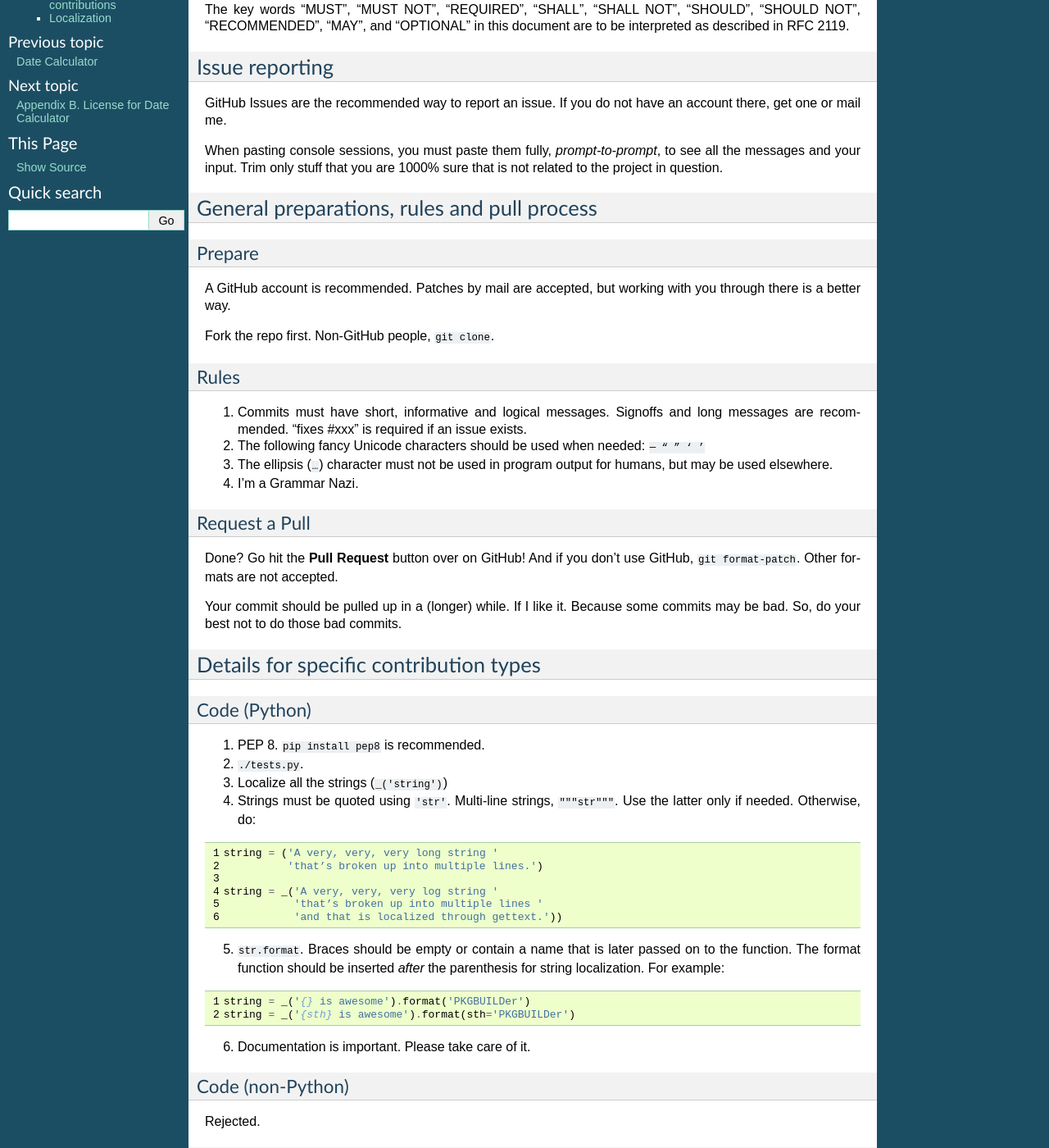
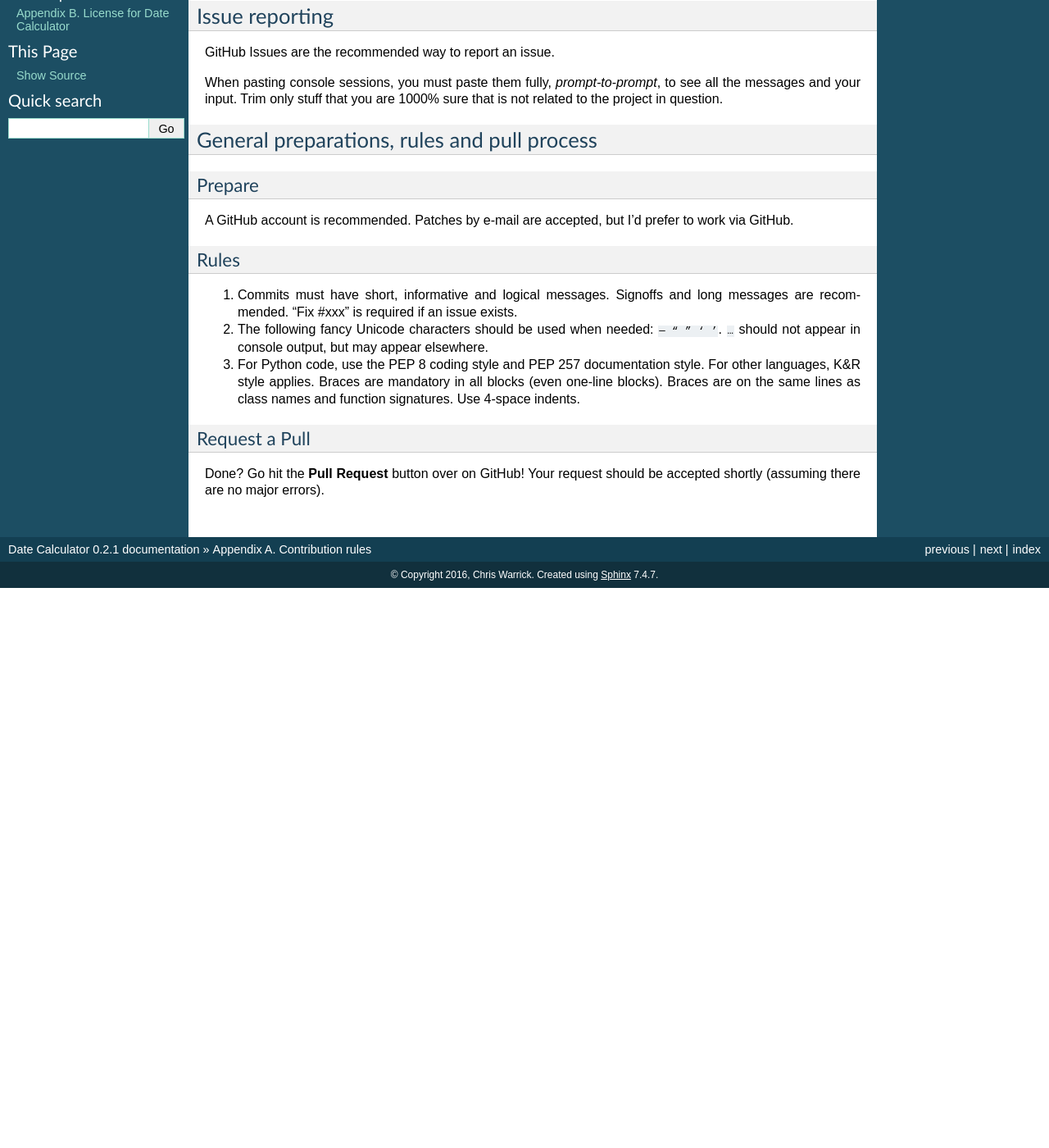
Before and after one commit to Kwpolska/datecalc, a Sphinx documentation site: the page built from docs/CONTRIBUTING.rst, in a window 1280 px wide and 1400 px high, scrolled down 268 px. Shown: the whole window at 82% size. Built offline with Sphinx 7.4.7, drawn with Linux system fonts in a browser that asks for light colours; after the commit the page ends 985 px from its top, so only the background shows below that; some of the changed text lies outside the part shown.

Commit message:
Update CONTRIBUTING.rst and PKGBUILD
Signed-off-by: Chris Warrick <kwpolska@gmail.com>

```diff
--- a/docs/CONTRIBUTING.rst
+++ b/docs/CONTRIBUTING.rst
@@ -2,19 +2,16 @@
 Appendix A. Contribution rules
 ==============================
 :Info: Those are the contribution rules for Date Calculator.
-:Author: Chris Warrick <chris@chriswarrick.com>
-:Copyright: © 2016, Chris Warrick.
-:License: BSD (see /LICENSE or :doc:`Appendix B <LICENSE>`.)
-:Date: 2016-05-04
-:Version: 0.2.1
+:Copyright: © 2012-2016, Chris Warrick.
+:License: 3-clause BSD
 
 .. index:: contributing
 
-Do you want to contribute to this project?  Great!  I’d love to see some help,
+Do you want to contribute to this project? Great! I’d love to see some help,
 but you must comply with some rules.
 
 The key words “MUST”, “MUST NOT”, “REQUIRED”, “SHALL”, “SHALL
-NOT”, “SHOULD”, “SHOULD NOT”, “RECOMMENDED”,  “MAY”, and
+NOT”, “SHOULD”, “SHOULD NOT”, “RECOMMENDED”, “MAY”, and
 “OPTIONAL” in this document are to be interpreted as described in
 RFC 2119.
 
@@ -24,13 +21,11 @@
 
 .. index:: issues
 
-GitHub Issues are the recommended way to report an issue.  If you do not have an
-account there, get one or mail me.
+GitHub Issues are the recommended way to report an issue.
 
-When pasting console sessions, you must paste them fully,
-*prompt-to-prompt*, to see all the messages and your input.
-Trim only stuff that you are 1000% sure that is not related
-to the project in question.
+When pasting console sessions, you must paste them fully, *prompt-to-prompt*,
+to see all the messages and your input. Trim only stuff that you are 1000%
+sure that is not related to the project in question.
 
 --------------------------------------------
 General preparations, rules and pull process
@@ -39,103 +34,25 @@
 Prepare
 =======
 
-A GitHub account is recommended.  Patches by mail are accepted, but working
-with you through there is a better way.
-
-Fork the repo first.  Non-GitHub people, ``git clone``.
-
-.. _Rules:
+A GitHub account is recommended. Patches by e-mail are accepted, but I’d prefer
+to work via GitHub.
 
 Rules
 =====
 
-1. Commits must have short, informative and logical messages.  Signoffs and
-   long messages are recommended.  “fixes #xxx” is required if an issue
+1. Commits must have short, informative and logical messages. Signoffs and
+   long messages are recommended. “Fix #xxx” is required if an issue
    exists.
 2. The following fancy Unicode characters should be used when
-   needed: ``— “ ” ‘ ’``
-3. The ellipsis (``…``) character must not be used in program output for
-   humans, but may be used elsewhere.
-4. I’m a Grammar Nazi.
+   needed: ``— “ ” ‘ ’``. ``…`` should not appear in console output, but may
+   appear elsewhere.
+3. For Python code, use the PEP 8 coding style and PEP 257 documentation style.
+   For other languages, K&R style applies. Braces are mandatory in all blocks
+   (even one-line blocks). Braces are on the same lines as class names and
+   function signatures. Use 4-space indents.
 
 Request a Pull
 ==============
 
-Done?  Go hit the **Pull Request** button over on GitHub!  And if you don’t
-use GitHub, ``git format-patch``.  Other formats are not accepted.
-
-Your commit should be pulled up in a (longer) while.  If I like it.  Because
-some commits may be bad.  So, do your best not to do those bad commits.
-
----------------------------------------
-Details for specific contribution types
----------------------------------------
-
-Code (Python)
-=============
-
-1. PEP 8.  ``pip install pep8`` is recommended.
-2. ``./tests.py``.
-3. Localize all the strings (``_('string')``)
-4. Strings must be quoted using ``'str'``.  Multi-line strings, ``"""str"""``.
-   Use the latter only if needed.  Otherwise, do:
-
-.. code-block:: python
-   :linenos:
-
-   string = ('A very, very, very long string '
-             'that’s broken up into multiple lines.')
-
-   string = _('A very, very, very log string '
-              'that’s broken up into multiple lines '
-              'and that is localized through gettext.'))
-
-5. ``str.format``.  Braces should be empty or contain a name that is later
-   passed on to the function.  The format function should be inserted *after*
-   the parenthesis for string localization.  For example:
-
-.. code-block:: python
-   :linenos:
-
-   string = _('{} is awesome').format('PKGBUILDer')
-   string = _('{sth} is awesome').format(sth='PKGBUILDer')
-
-6. Documentation is important.  Please take care of it.
-
-Code (non-Python)
-=================
-
-Rejected.
-
-Non-code contributions
-======================
-
-Those are accepted.  No specific rules exist.  And don’t remove any files
-without my permission (``docs/*.8.gz`` in particular).
-
-Localization
-============
-
-.. index:: locale
-
-1. Run ``mkdir -p locale/[CODE]/LC_MESSAGES`` in your terminal, replacing
-   ``[CODE]`` by your language code, as in /usr/share/locale.
-2. Copy the ``/messages.pot`` file to
-   ``locale/[CODE]/LC_MESSAGES/[PROJECT].po`` (replace ``[PROJECT]`` with the
-   project name, all-lowercase)
-3. Do your work.  The comments will inform you where this string is, and the
-   ones starting with 'TRANSLATORS:' are for you to read and make use of.
-   Other comments come from my code and you should not care about them.  And
-   if it is directed for translators, let me know.  The Poedit_ app may be
-   of help.  Please take care of the headers at the top of the file (with a
-   text editor, do not use Poedit for that!)  and modify them.  The
-   Last-Translator, Language-Team and Language are important, the others are
-   auto-generated anyways.  The general :ref:`Rules` apply, please take care
-   of it!
-4. Commit (``-s/--signoff`` is required here).
-5. Your translation will be added in the next release, or, if a release isn’t
-   planned in the near future, a new release will be made.  Your addition will
-   be appreciated.  Note that I cannot translate new strings, and, as a result,
-   I might ask you for additions in the future.
-
-.. _Poedit: http://www.poedit.net/
+Done? Go hit the **Pull Request** button over on GitHub! Your request should be
+accepted shortly (assuming there are no major errors).
```
Also changed, not shown: CONTRIBUTING.rst (+20 -103 lines), 1 other file.
